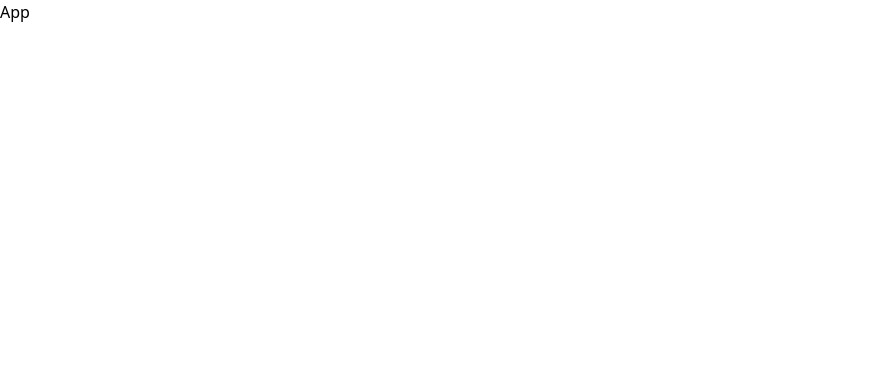
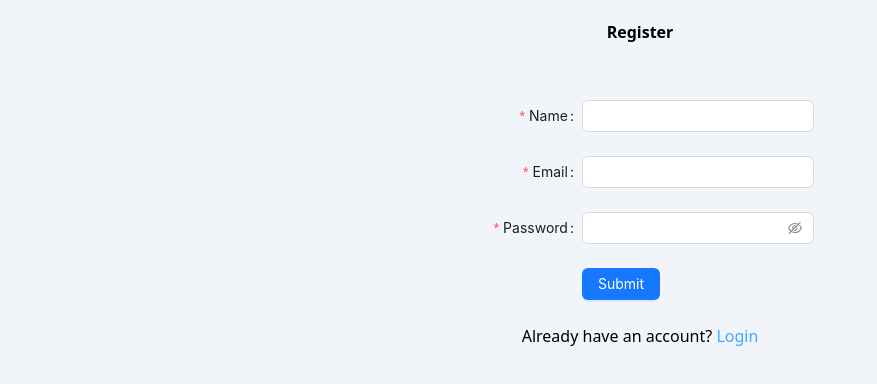
Before and after one commit to mav92121/doctor-appointment, a React (Vite) app in the folder client/: page /register in a window 1280 px wide. Shown: the top 384 px of the page, without its empty margins (0-877 px from the left). Built offline with nearby package versions, Linux system fonts and the light colour scheme.

Commit message:
login page and register page created

```diff
--- a/client/package.json
+++ b/client/package.json
@@ -10,9 +10,11 @@
     "preview": "vite preview"
   },
   "dependencies": {
+    "antd": "^5.20.1",
     "axios": "^1.7.4",
     "react": "^18.3.1",
-    "react-dom": "^18.3.1"
+    "react-dom": "^18.3.1",
+    "react-router-dom": "^6.26.1"
   },
   "devDependencies": {
     "@eslint/js": "^9.9.0",
--- a/client/src/App.jsx
+++ b/client/src/App.jsx
@@ -1,10 +1,26 @@
 import React from "react";
+import { BrowserRouter as Router, Routes, Route } from "react-router-dom";
+import Login from "./components/pages/Login";
+import Home from "./components/pages/Home";
+import Register from "./components/pages/Register";
+import ProtectedRoutes from "./components/ProtectedRoutes";
 
 const App = () => {
   return (
-    <div>
-      <h1>App</h1>
-    </div>
+    <Router>
+      <Routes>
+        <Route path="/login" element={<Login />} />
+        <Route path="/register" element={<Register />} />
+        <Route
+          path="/"
+          element={
+            <ProtectedRoutes>
+              <Home />
+            </ProtectedRoutes>
+          }
+        />
+      </Routes>
+    </Router>
   );
 };
 
--- /dev/null
+++ b/client/src/components/ProtectedRoutes.jsx
@@ -0,0 +1,13 @@
+import React from "react";
+import { Navigate } from "react-router-dom";
+import { isAuthenticated } from "../utils/auth";
+
+const ProtectedRoutes = ({ children }) => {
+  console.log("is Auth ? ", isAuthenticated);
+  if (!isAuthenticated()) {
+    return <Navigate to="/login" />;
+  }
+  return children;
+};
+
+export default ProtectedRoutes;
--- /dev/null
+++ b/client/src/components/pages/Home.jsx
@@ -0,0 +1,11 @@
+import React from "react";
+
+const Home = () => {
+  return (
+    <div>
+      <h1>Home</h1>
+    </div>
+  );
+};
+
+export default Home;
--- /dev/null
+++ b/client/src/components/pages/Login.jsx
@@ -0,0 +1,101 @@
+import React from "react";
+import { Button, Form, Input, message } from "antd";
+import { Link, useNavigate } from "react-router-dom";
+import axios from "axios";
+
+let navigate;
+const handleLogin = async (values) => {
+  const backend_url = import.meta.env.VITE_BACKEND_URL;
+  const { data } = await axios.post(`${backend_url}/user/login`, values);
+  const token = data.token;
+  localStorage.setItem("token", token);
+  navigate("/");
+};
+const onFinish = (values) => {
+  console.log("Success:", values);
+  handleLogin(values);
+};
+const onFinishFailed = (errorInfo) => {
+  console.log("Failed:", errorInfo);
+};
+const Login = () => {
+  navigate = useNavigate();
+  return (
+    <div className="bg-slate-100 h-screen flex flex-col  items-center">
+      <h1 className=" pt-5 font-bold  ">Login</h1>
+      <div className=" mt-14 ">
+        <div>
+          <Form
+            name="basic"
+            labelCol={{
+              span: 8,
+            }}
+            wrapperCol={{
+              span: 16,
+            }}
+            style={{
+              maxWidth: 600,
+            }}
+            initialValues={{
+              remember: true,
+            }}
+            onFinish={onFinish}
+            onFinishFailed={onFinishFailed}
+            autoComplete="off"
+          >
+            <Form.Item
+              label="Email"
+              name="email"
+              type="email"
+              rules={[
+                {
+                  type: "email",
+                  required: true,
+                  message: "Please enter you email",
+                },
+              ]}
+            >
+              <Input />
+            </Form.Item>
+
+            <Form.Item
+              label="Password"
+              name="password"
+              rules={[
+                {
+                  required: true,
+                  message: "Please input your password!",
+                },
+              ]}
+            >
+              <Input.Password />
+            </Form.Item>
+
+            <Form.Item
+              wrapperCol={{
+                offset: 8,
+                span: 16,
+              }}
+            >
+              <Button
+                className=" text-center "
+                type="primary"
+                htmlType="submit"
+              >
+                Submit
+              </Button>
+            </Form.Item>
+          </Form>
+        </div>
+        <div className=" text-center ">
+          Don't have an account?
+          <Link className=" text-[#40a9ff] " to="/register">
+            {" "}
+            Register
+          </Link>
+        </div>
+      </div>
+    </div>
+  );
+};
+export default Login;
--- /dev/null
+++ b/client/src/components/pages/Register.jsx
@@ -0,0 +1,112 @@
+import React from "react";
+import { Button, Form, Input, message } from "antd";
+import { Link, useNavigate } from "react-router-dom";
+import axios from "axios";
+
+let navigate;
+const handleRegister = async (values) => {
+  const backend_url = import.meta.env.VITE_BACKEND_URL;
+  const { data } = await axios.post(`${backend_url}/user/register`, values);
+  message.success("User registered successfully");
+  navigate("/login");
+};
+const onFinish = (values) => {
+  handleRegister(values);
+};
+const onFinishFailed = (errorInfo) => {
+  console.log("Failed:", errorInfo);
+};
+const Register = () => {
+  navigate = useNavigate();
+  return (
+    <div className="bg-slate-100 h-screen flex flex-col  items-center">
+      <h1 className=" pt-5 font-bold  ">Register</h1>
+      <div className=" mt-14 ">
+        <div>
+          <Form
+            name="basic"
+            labelCol={{
+              span: 8,
+            }}
+            wrapperCol={{
+              span: 16,
+            }}
+            style={{
+              maxWidth: 600,
+            }}
+            initialValues={{
+              remember: true,
+            }}
+            onFinish={onFinish}
+            onFinishFailed={onFinishFailed}
+            autoComplete="off"
+          >
+            <Form.Item
+              label="Name"
+              name="name"
+              type="name"
+              rules={[
+                {
+                  required: true,
+                  message: "Please enter you name",
+                },
+              ]}
+            >
+              <Input />
+            </Form.Item>
+            <Form.Item
+              label="Email"
+              name="email"
+              type="email"
+              rules={[
+                {
+                  type: "email",
+                  required: true,
+                  message: "Please enter you email",
+                },
+              ]}
+            >
+              <Input />
+            </Form.Item>
+
+            <Form.Item
+              label="Password"
+              name="password"
+              rules={[
+                {
+                  required: true,
+                  message: "Please input your password!",
+                },
+              ]}
+            >
+              <Input.Password />
+            </Form.Item>
+
+            <Form.Item
+              wrapperCol={{
+                offset: 8,
+                span: 16,
+              }}
+            >
+              <Button
+                className=" text-center "
+                type="primary"
+                htmlType="submit"
+              >
+                Submit
+              </Button>
+            </Form.Item>
+          </Form>
+        </div>
+        <div className=" text-center ">
+          Already have an account?
+          <Link className=" text-[#40a9ff] " to="/login">
+            {" "}
+            Login
+          </Link>
+        </div>
+      </div>
+    </div>
+  );
+};
+export default Register;
--- /dev/null
+++ b/client/src/utils/auth.js
@@ -0,0 +1,3 @@
+export const isAuthenticated = () => {
+  return localStorage.getItem("token");
+};
```
Also changed, not shown: 1 other file (tests, documents, lock files or other folders).
